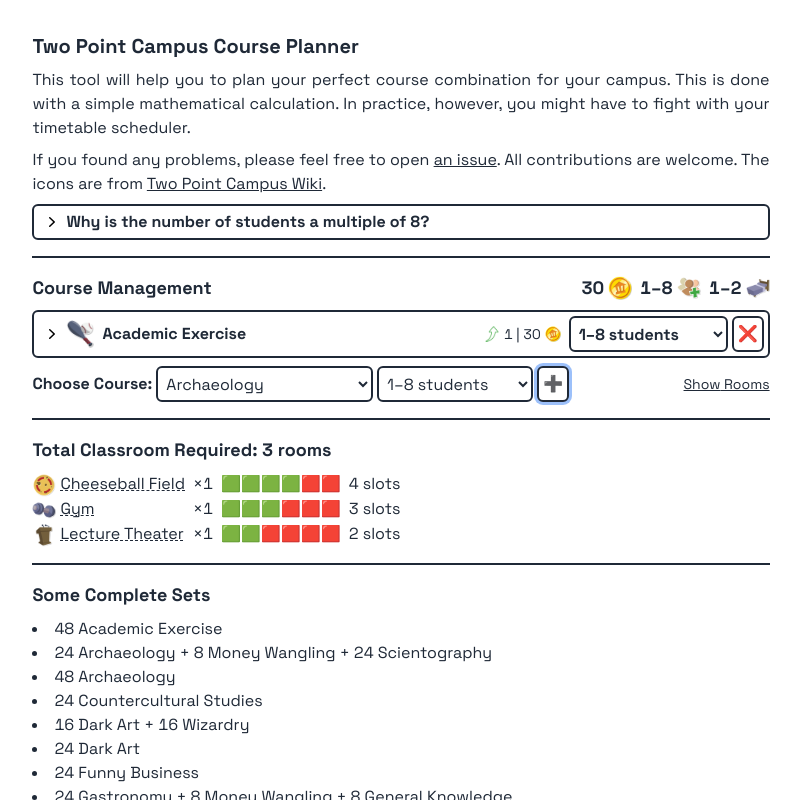
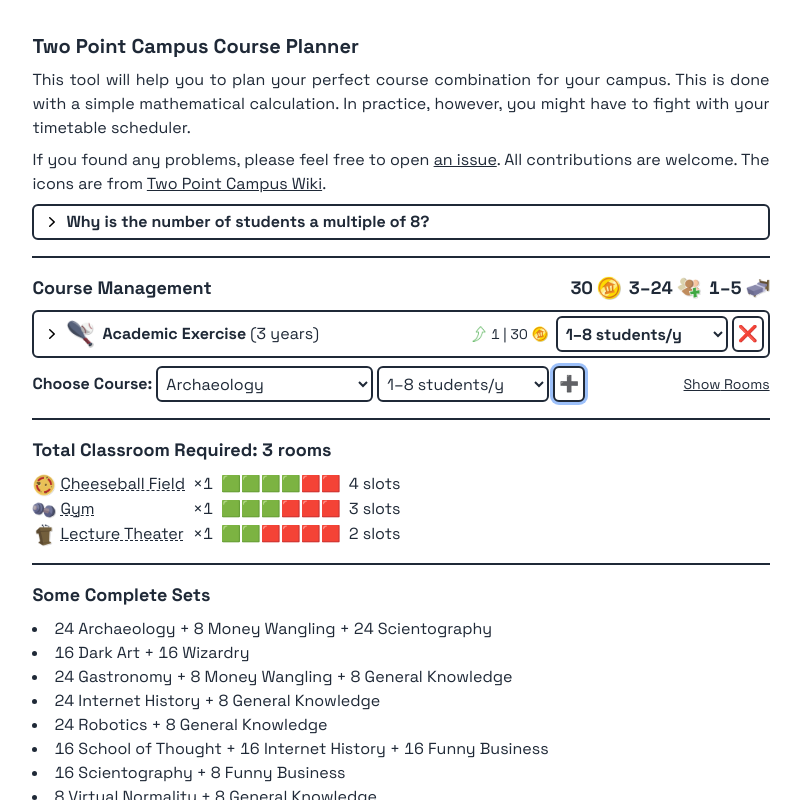
Before and after one commit to rootEnginear/tpc-course-planner, a Next.js app: page / in a window 1280 px wide. Both pictures are taken after a click on the button "Add Course". Shown: the top 800 px of the page, without its empty margins (239-1040 px from the left). Built offline with nearby package versions, Linux system fonts and the light colour scheme.

Commit message:
fix: multiply students with year, add alts

```diff
--- a/src/pages/index.tsx
+++ b/src/pages/index.tsx
@@ -55,19 +55,24 @@
     (course) => !Object.keys(selectedCourse).includes(course)
   );
 
-  const totalCourseCostAndStudents = Object.entries(selectedCourse).reduce(
-    (a, [name, multiplier]) => {
-      const cost =
-        a[0] +
-        COURSE_LEVEL_DATA_BY_STUDENTS[multiplier][1][
-          COURSES[name as CourseName].years - 1 ?? 0
-        ];
-      const lowestStudent = Math.max(a[1] + (multiplier - 1) * 8 + 1, 0);
-      const highestStudent = a[2] + multiplier * 8;
+  const totalCourseCostAndStudents = useMemo(
+    () =>
+      Object.entries(selectedCourse).reduce(
+        (a, [name, multiplier]) => {
+          const course_year = COURSES[name as CourseName].years;
+          const cost =
+            a[0] + COURSE_LEVEL_DATA_BY_STUDENTS[multiplier][1][course_year - 1 ?? 0];
+          const lowestStudent = Math.max(
+            a[1] + ((multiplier - 1) * 8 + 1) * course_year,
+            0
+          );
+          const highestStudent = a[2] + multiplier * 8 * course_year;
 
-      return [cost, lowestStudent, highestStudent];
-    },
-    [0, 0, 0]
+          return [cost, lowestStudent, highestStudent];
+        },
+        [0, 0, 0]
+      ),
+    [selectedCourse]
   );
 
   const requiredRoom = useMemo(
@@ -180,7 +185,8 @@
               <Image
                 className="mr-4"
                 src="./imgs/course-point.webp"
-                alt=""
+                alt="Course Points"
+                title="Course Points"
                 width="24"
                 height="24"
               />
@@ -190,7 +196,8 @@
               <Image
                 className="mr-4"
                 src="./imgs/students.webp"
-                alt=""
+                alt="Estimated Students"
+                title="Estimated Students"
                 width="24"
                 height="24"
               />
@@ -198,7 +205,13 @@
                 {Math.ceil(totalCourseCostAndStudents[1] / 5)}&ndash;
                 {Math.ceil(totalCourseCostAndStudents[2] / 5)}
               </span>
-              <Image src="./imgs/dorm.webp" alt="" width="24" height="24" />
+              <Image
+                src="./imgs/dorm.webp"
+                alt="Bed Required"
+                title="Bed Required"
+                width="24"
+                height="24"
+              />
             </>
           )}
         </h2>
@@ -214,11 +227,17 @@
                     width={28}
                     height={28}
                   />
-                  <span className="whitespace-nowrap">{name}</span>
+                  <span className="whitespace-nowrap">
+                    {name}{" "}
+                    <span className="font-normal">
+                      ({COURSES[name as CourseName].years} years)
+                    </span>
+                  </span>
                   <Image
                     className="ml-auto inline-block"
                     src="./imgs/level.webp"
-                    alt=""
+                    alt="Minimum Course Level"
+                    title="Minimum Course Level"
                     width="16"
                     height="16"
                   />
@@ -233,7 +252,8 @@
                   <Image
                     className="mr-4 inline-block"
                     src="./imgs/course-point.webp"
-                    alt=""
+                    alt="Course Points"
+                    title="Course Points"
                     width="16"
                     height="16"
                   />
@@ -245,17 +265,19 @@
                       }
                     >
                       <option value={0}>0 student (Hide)</option>
-                      <option value={1}>1&ndash;8 students</option>
-                      <option value={2}>9&ndash;16 students</option>
-                      <option value={3}>17&ndash;24 students</option>
-                      <option value={4}>25&ndash;32 students</option>
-                      <option value={5}>33&ndash;40 students</option>
-                      <option value={6}>41&ndash;48 students</option>
-                      <option value={7}>49&ndash;55 students</option>
+                      <option value={1}>1&ndash;8 students/y</option>
+                      <option value={2}>9&ndash;16 students/y</option>
+                      <option value={3}>17&ndash;24 students/y</option>
+                      <option value={4}>25&ndash;32 students/y</option>
+                      <option value={5}>33&ndash;40 students/y</option>
+                      <option value={6}>41&ndash;48 students/y</option>
+                      <option value={7}>49&ndash;55 students/y</option>
                     </select>
                     <button
                       type="button"
                       onClick={() => removeCourse(name as CourseName)}
+                      aria-label="Remove"
+                      title="Remove"
                     >
                       ❌
                     </button>
@@ -319,19 +341,21 @@
               onChange={(e) => setCurrentMultiplier(+e.target.value)}
               disabled={availableList.length === 0}
             >
-              <option value={1}>1&ndash;8 students</option>
-              <option value={2}>9&ndash;16 students</option>
-              <option value={3}>17&ndash;24 students</option>
-              <option value={4}>25&ndash;32 students</option>
-              <option value={5}>33&ndash;40 students</option>
-              <option value={6}>41&ndash;48 students</option>
-              <option value={7}>49&ndash;55 students</option>
+              <option value={1}>1&ndash;8 students/y</option>
+              <option value={2}>9&ndash;16 students/y</option>
+              <option value={3}>17&ndash;24 students/y</option>
+              <option value={4}>25&ndash;32 students/y</option>
+              <option value={5}>33&ndash;40 students/y</option>
+              <option value={6}>41&ndash;48 students/y</option>
+              <option value={7}>49&ndash;55 students/y</option>
             </select>
             {availableList.length !== 0 && (
               <button
                 type="button"
                 onClick={addCourse}
                 disabled={availableList.length === 0}
+                aria-label="Add Course"
+                title="Add Course"
               >
                 ➕
               </button>
@@ -434,29 +458,29 @@
         <hr />
         <h2>Some Complete Sets</h2>
         <ul>
+          <li>24 Archaeology + 8 Money Wangling + 24 Scientography</li>
+          <li>16 Dark Art + 16 Wizardry</li>
+          <li>24 Gastronomy + 8 Money Wangling + 8 General Knowledge</li>
+          <li>24 Internet History + 8 General Knowledge</li>
+          <li>24 Robotics + 8 General Knowledge</li>
+          <li>16 School of Thought + 16 Internet History + 16 Funny Business</li>
+          <li>16 Scientography + 8 Funny Business</li>
+          <li>8 Virtual Normality + 8 General Knowledge</li>
           <li>48 Academic Exercise</li>
-          <li>24 Archaeology + 8 Money Wangling + 24 Scientography</li>
           <li>48 Archaeology</li>
           <li>24 Countercultural Studies</li>
-          <li>16 Dark Art + 16 Wizardry</li>
           <li>24 Dark Art</li>
           <li>24 Funny Business</li>
-          <li>24 Gastronomy + 8 Money Wangling + 8 General Knowledge</li>
           <li>48 Gastronomy</li>
           <li>16 General Knowledge</li>
-          <li>24 Internet History + 8 General Knowledge</li>
           <li>48 Internet History</li>
           <li>48 Knight School</li>
           <li>16 Money Wangling</li>
           <li>48 Musicality</li>
-          <li>24 Robotics + 8 General Knowledge</li>
           <li>48 Robotics</li>
-          <li>16 School of Thought + 16 Internet History + 16 Funny Business</li>
           <li>48 School of Thought</li>
-          <li>16 Scientography + 8 Funny Business</li>
           <li>48 Scientography</li>
           <li>48 Spy School</li>
-          <li>8 Virtual Normality + 8 General Knowledge</li>
           <li>16 Virtual Normality</li>
           <li>48 Wizardry</li>
         </ul>
```
